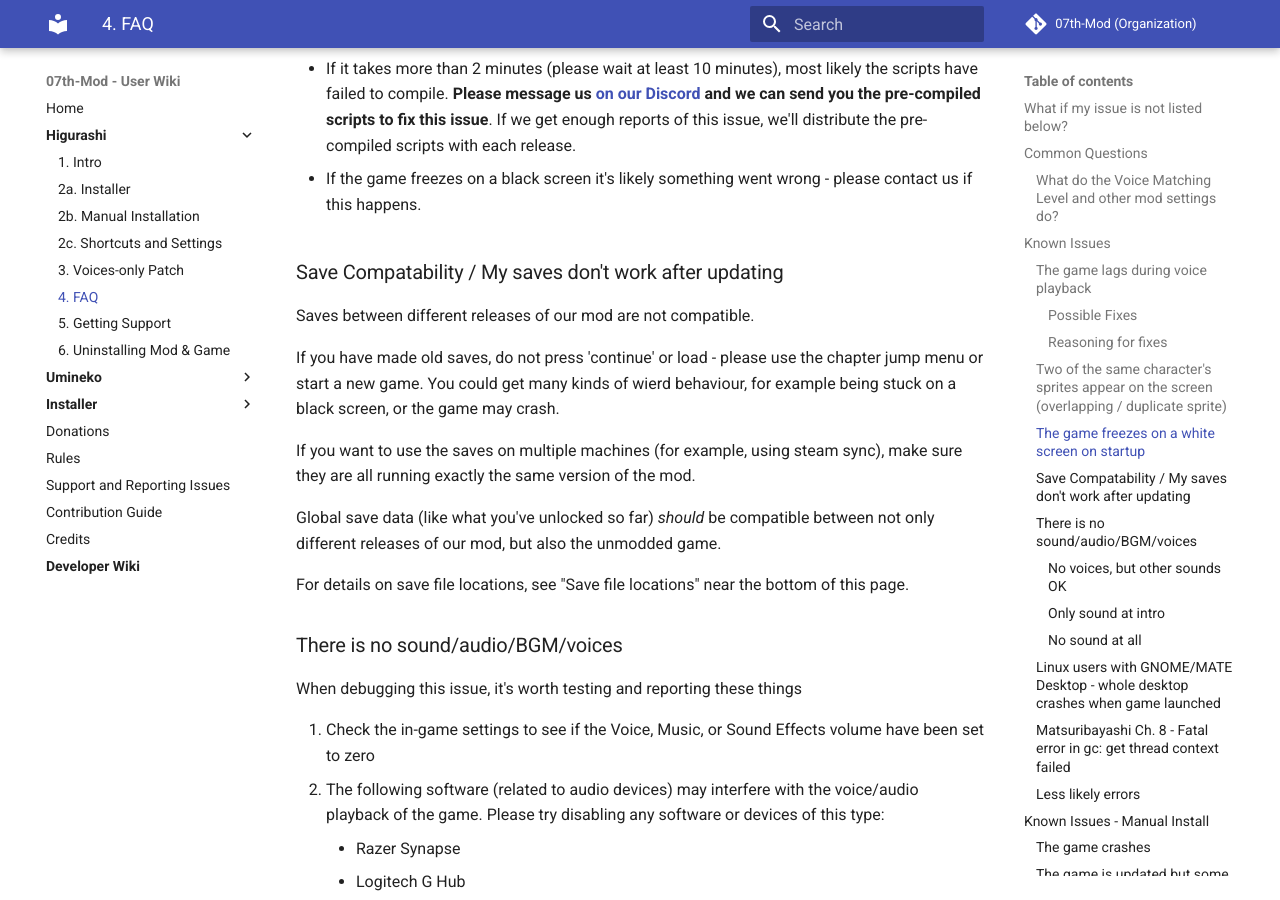
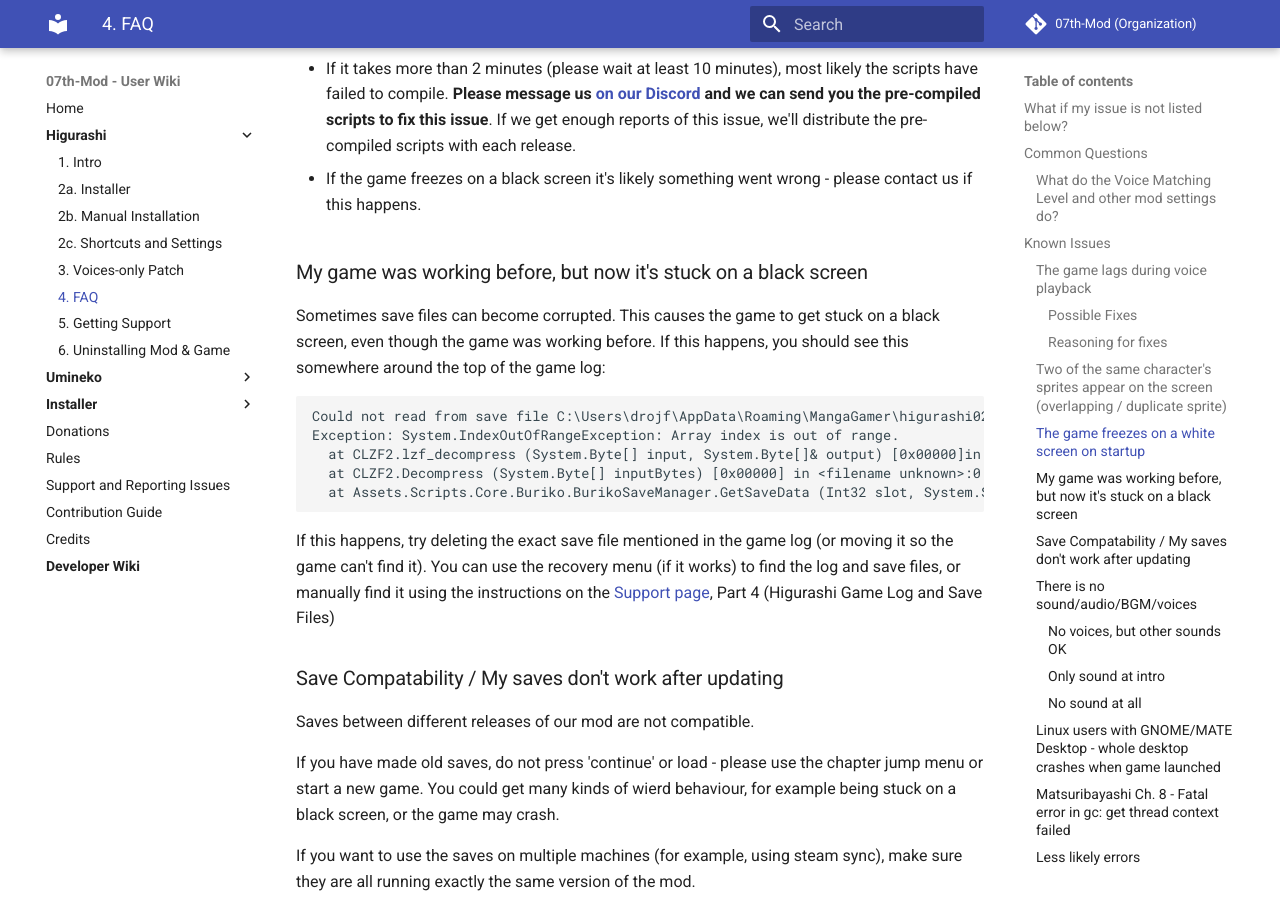
Before and after one commit to 07th-mod/wiki, an MkDocs documentation site: the page built from docs/Higurashi/FAQ.md, in a window 1280 px wide and 900 px high, scrolled down 1457 px. Built offline with MkDocs 1.6.1 and Material for MkDocs 9.7.7, drawn with Linux system fonts in a browser that asks for light colours; some of the changed text lies outside the part shown.

Commit message:
Add corrupted save black screen FAQ

````diff
--- a/docs/Higurashi/FAQ.md
+++ b/docs/Higurashi/FAQ.md
@@ -47,6 +47,20 @@
 - If it takes more than 2 minutes (please wait at least 10 minutes), most likely the scripts have failed to compile. **Please message us [on our Discord](https://discord.gg/pf5VhF9) and we can send you the pre-compiled scripts to fix this issue**. If we get enough reports of this issue, we'll distribute the pre-compiled scripts with each release.
 
 - If the game freezes on a black screen it's likely something went wrong - please contact us if this happens.
+
+### My game was working before, but now it's stuck on a black screen
+
+Sometimes save files can become corrupted. This causes the game to get stuck on a black screen, even though the game was working before. If this happens, you should see this somewhere around the top of the game log:
+
+```
+Could not read from save file C:\Users\drojf\AppData\Roaming\MangaGamer\higurashi02\save003.dat
+Exception: System.IndexOutOfRangeException: Array index is out of range.
+  at CLZF2.lzf_decompress (System.Byte[] input, System.Byte[]& output) [0x00000]in <filename unknown>:0
+  at CLZF2.Decompress (System.Byte[] inputBytes) [0x00000] in <filename unknown>:0
+  at Assets.Scripts.Core.Buriko.BurikoSaveManager.GetSaveData (Int32 slot, System.String path) [0x00000] in <filename unknown>:0
+```
+
+If this happens, try deleting the exact save file mentioned in the game log (or moving it so the game can't find it). You can use the recovery menu (if it works) to find the log and save files, or manually find it using the instructions on the [Support page](support.md), Part 4 (Higurashi Game Log and Save Files)
 
 ### Save Compatability / My saves don't work after updating
 
````
